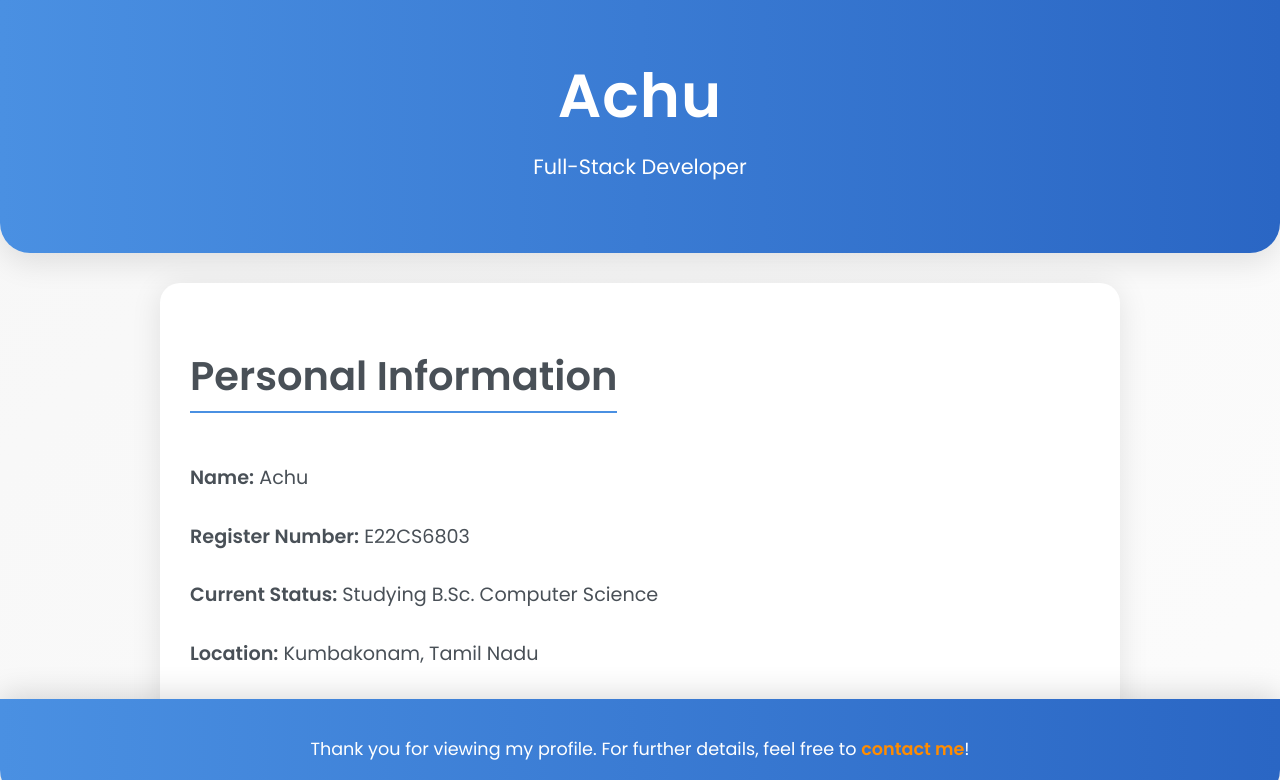
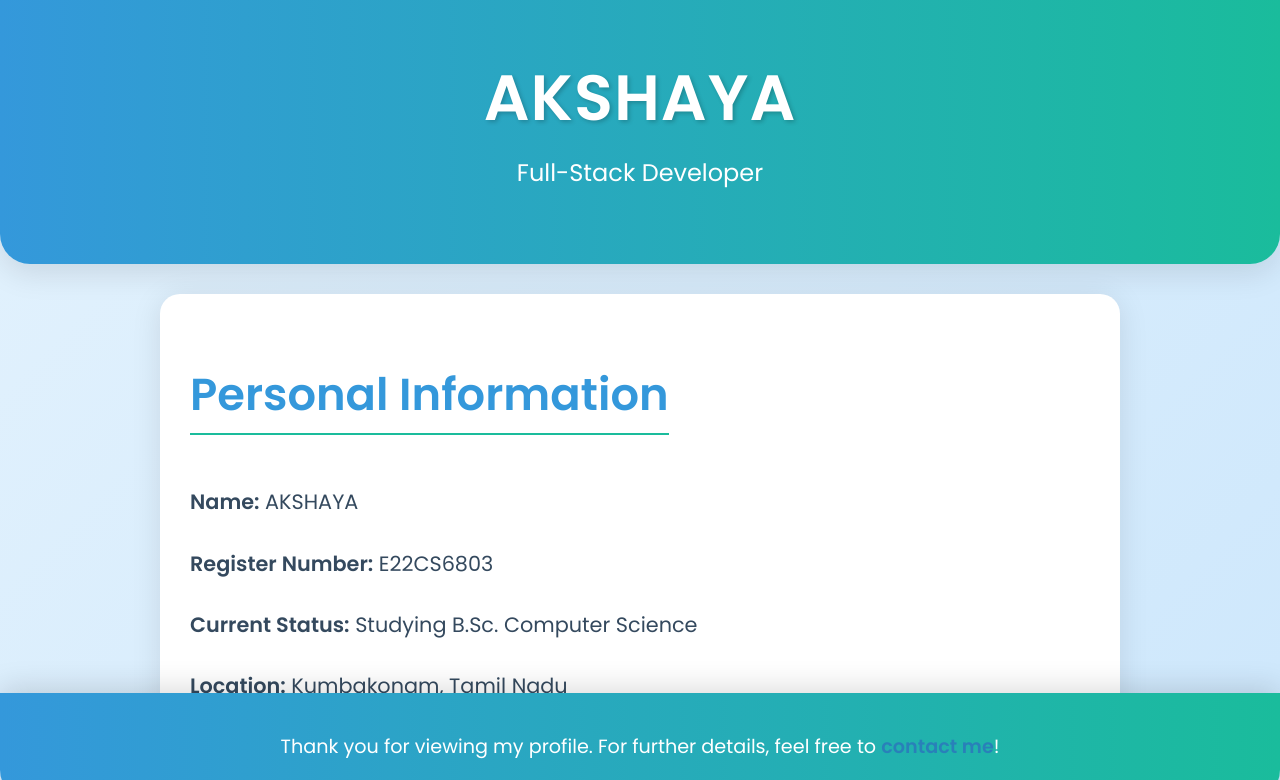
Before and after one commit to achu200517/akshaya-resume, a plain HTML site: page index.html in a window 1280 px wide. Shown: the top 780 px of the page. Drawn offline with Linux system fonts and the light colour scheme.

Commit message:
Update index.html

```diff
--- a/index.html
+++ b/index.html
@@ -3,33 +3,37 @@
 <head>
     <meta charset="UTF-8">
     <meta name="viewport" content="width=device-width, initial-scale=1.0">
-    <title>Achu's Profile</title>
+    <title>Achu's Vibrant Profile</title>
     <style>
         body {
             font-family: 'Poppins', sans-serif;
-            background: linear-gradient(135deg, #f7f7f7, #ffffff);
+            background: linear-gradient(135deg, #e3f2fd, #bbdefb);
             margin: 0;
             padding: 0;
-            color: #333;
+            color: #2c3e50;
+            overflow-x: hidden;
         }
         header {
-            background: linear-gradient(90deg, #4a90e2, #2a66c4);
+            background: linear-gradient(90deg, #3498db, #1abc9c);
             color: #ffffff;
             text-align: center;
             padding: 50px 0;
             border-radius: 0 0 30px 30px;
             box-shadow: 0 10px 30px rgba(0, 0, 0, 0.1);
-            animation: fadeIn 1s ease-in-out;
+            animation: slideDown 1s ease-in-out;
         }
         header h1 {
-            font-size: 3.8em;
+            font-size: 4em;
             margin: 0;
             letter-spacing: 1px;
+            animation: fadeIn 2s;
+            text-shadow: 2px 2px 4px rgba(0, 0, 0, 0.2);
         }
         header p {
-            font-size: 1.3em;
+            font-size: 1.5em;
             margin-top: 10px;
             font-weight: 500;
+            animation: fadeIn 2s 0.5s ease-in;
         }
         section {
             padding: 30px;
@@ -39,24 +43,33 @@
             box-shadow: 0 4px 30px rgba(0, 0, 0, 0.1);
             border-radius: 20px;
             transition: all 0.3s ease;
+            transform: translateY(10px);
+            opacity: 0;
+            animation: fadeInUp 1s forwards;
+        }
+        section:nth-child(odd) {
+            animation-delay: 0.3s;
+        }
+        section:nth-child(even) {
+            animation-delay: 0.6s;
         }
         section:hover {
             transform: translateY(-5px);
             box-shadow: 0 6px 40px rgba(0, 0, 0, 0.15);
         }
         section h2 {
-            font-size: 2.5em;
-            color: #495057;
-            border-bottom: 2px solid #4a90e2;
+            font-size: 2.8em;
+            color: #3498db;
+            border-bottom: 2px solid #1abc9c;
             display: inline-block;
             margin-bottom: 20px;
             padding-bottom: 5px;
             font-weight: bold;
         }
         section p, section ul li {
-            font-size: 1.2em;
+            font-size: 1.3em;
             line-height: 1.8;
-            color: #495057;
+            color: #34495e;
         }
         ul {
             list-style-type: none;
@@ -65,11 +78,11 @@
         ul li {
             padding: 12px 0;
             font-size: 1.2em;
-            color: #495057;
+            color: #34495e;
         }
         footer {
             text-align: center;
-            background: linear-gradient(90deg, #4a90e2, #2a66c4);
+            background: linear-gradient(90deg, #3498db, #1abc9c);
             color: #ffffff;
             padding: 20px 0;
             position: fixed;
@@ -77,16 +90,16 @@
             width: 100%;
             box-shadow: 0 -4px 30px rgba(0, 0, 0, 0.15);
             border-radius: 0 0 30px 30px;
-            font-size: 1.1em;
+            font-size: 1.2em;
         }
         a {
             text-decoration: none;
-            color: #ff8c00;
+            color: #2980b9;
             font-weight: bold;
             transition: color 0.3s ease;
         }
         a:hover {
-            color: #ff6a00;
+            color: #16a085;
             text-decoration: underline;
         }
         .contact-info {
@@ -100,18 +113,18 @@
             margin-top: 10px;
         }
         .contact-info i {
-            font-size: 1.5em;
+            font-size: 1.7em;
             margin-bottom: 5px;
-            color: #ff8c00;
+            color: #3498db;
         }
         .contact-info a {
-            color: #495057;
+            color: #34495e;
             font-weight: normal;
             text-decoration: none;
             transition: color 0.3s ease;
         }
         .contact-info a:hover {
-            color: #ff6a00;
+            color: #16a085;
             text-decoration: underline;
         }
 
@@ -123,6 +136,26 @@
                 opacity: 1;
             }
         }
+
+        @keyframes slideDown {
+            from {
+                transform: translateY(-100px);
+            }
+            to {
+                transform: translateY(0);
+            }
+        }
+
+        @keyframes fadeInUp {
+            from {
+                transform: translateY(20px);
+                opacity: 0;
+            }
+            to {
+                transform: translateY(0);
+                opacity: 1;
+            }
+        }
     </style>
     <link href="https://fonts.googleapis.com/css2?family=Poppins:wght@300;400;600&display=swap" rel="stylesheet">
     <!-- Font Awesome for icons -->
@@ -130,13 +163,13 @@
 </head>
 <body>
     <header>
-        <h1>Achu</h1>
+        <h1>AKSHAYA</h1>
         <p>Full-Stack Developer</p>
     </header>
     <section>
         <h2>Personal Information</h2>
         <ul>
-            <li><strong>Name:</strong> Achu</li>
+            <li><strong>Name:</strong> AKSHAYA</li>
             <li><strong>Register Number:</strong> E22CS6803</li>
             <li><strong>Current Status:</strong> Studying B.Sc. Computer Science</li>
             <li><strong>Location:</strong> Kumbakonam, Tamil Nadu</li>
@@ -176,7 +209,7 @@
             </div>
             <div>
                 <i class="fa fa-envelope"></i>
-                <p>Email: <a href="mailto:muraliakshaya27@gmail.com"> muraliakshaya27@gamil</a></p>
+                <p>Email: <a href="muraliakshaya27@gmail.com">muraliakshaya27@gmail.com</a></p>
             </div>
             <div>
                 <i class="fa fa-linkedin"></i>
@@ -190,4 +223,4 @@
         <p>Thank you for viewing my profile. For further details, feel free to <a href="mailto:achu@example.com">contact me</a>!</p>
     </footer>
 </body>
-</html>
+                </html>
```
